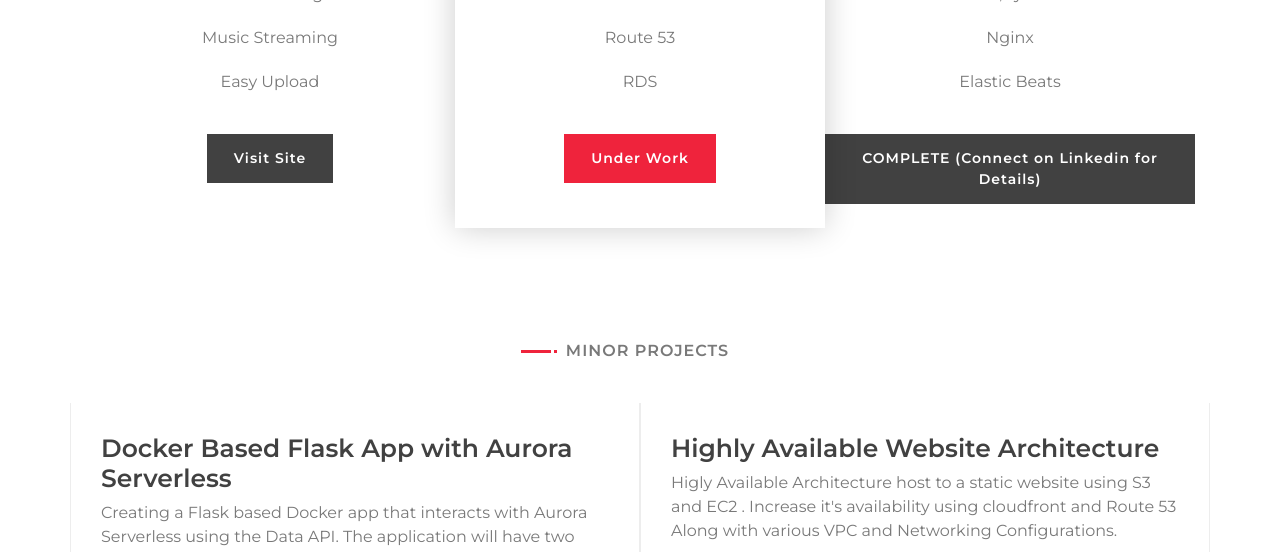
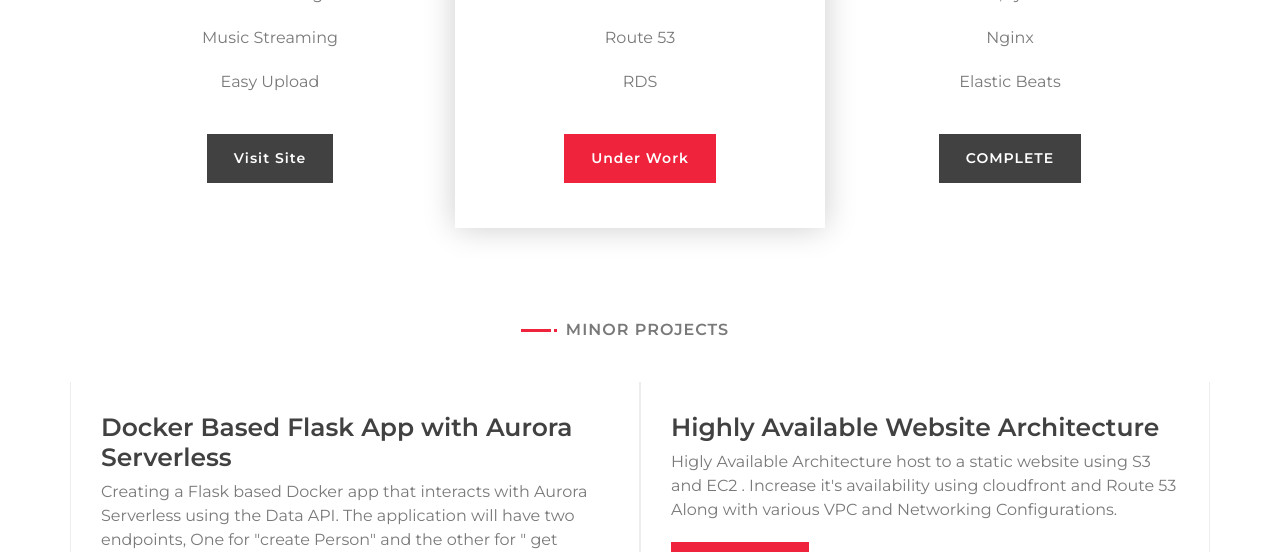
Before and after one commit to shubhgarg2401/shubhgarg2401.github.io, a plain HTML site: page index.html in a window 1280 px wide. Shown: the part 3320-3872 px from the top of the page. Drawn offline with nearby package versions, Linux system fonts and the light colour scheme.

Commit message:
Update index.html

```diff
--- a/index.html
+++ b/index.html
@@ -301,7 +301,7 @@ through filebeat/metricbeat and logstash.
                             </div>
                             <div class="price-footer">
                                 <div class="price-action">
-                                    <a class="btn" href="">COMPLETE (Connect on Linkedin for Details)</a>
+                                    <a class="btn" href="https://github.com/shubhgarg2401/ELK-Stack-with-filebeat-metricbeat">COMPLETE</a>
                                 </div>
                             </div>
                         </div>
```
